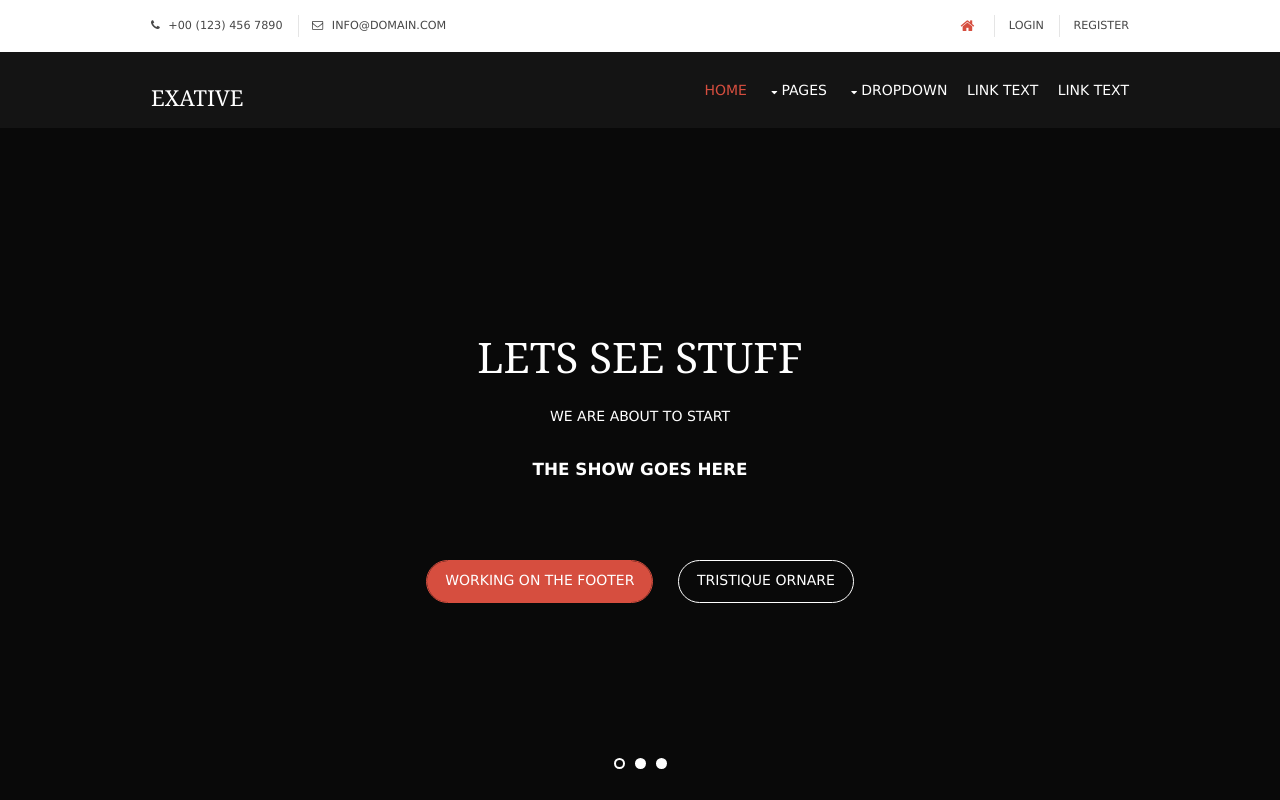
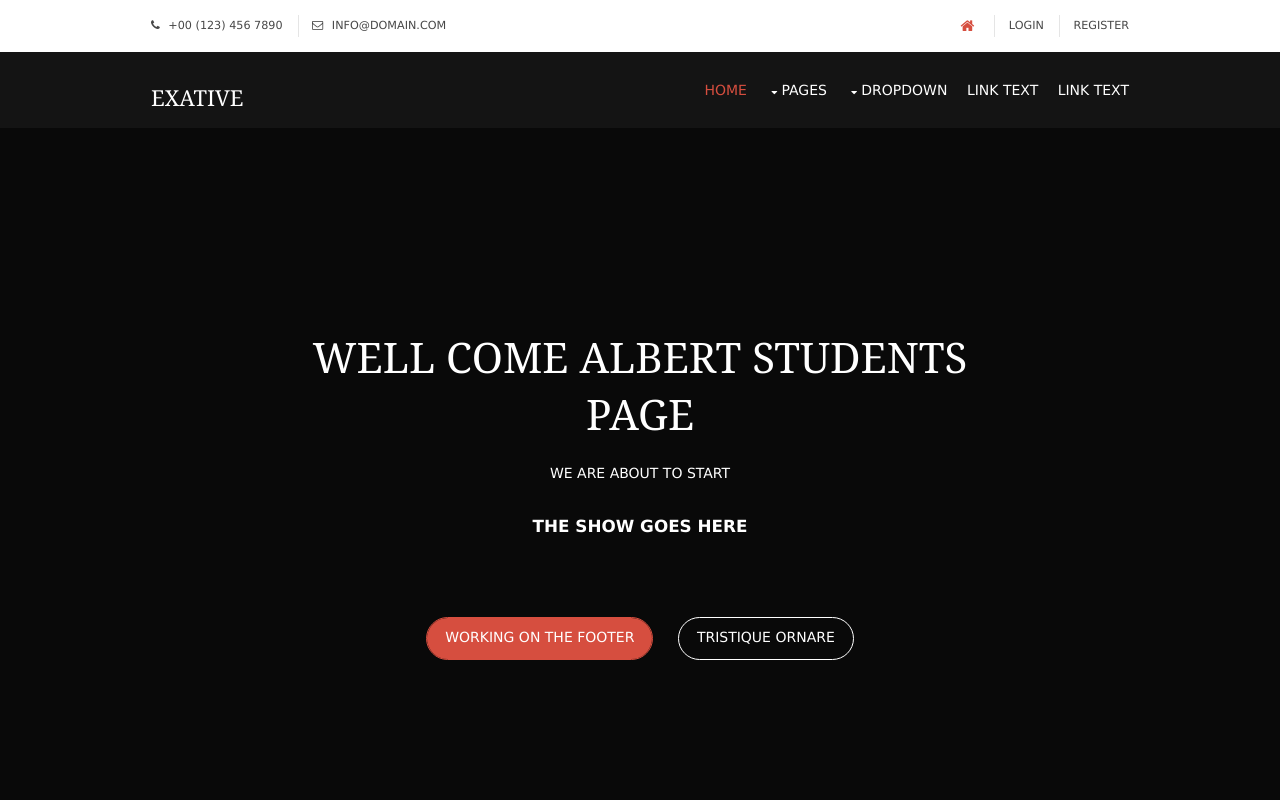
Before and after one commit to saintgyeabour/swe_ipmc, a plain HTML site: page index.html in a window 1280 px wide. Shown: the top 800 px of the page. Drawn offline with Linux system fonts and the light colour scheme.

Commit message:
changed heading

```diff
--- a/index.html
+++ b/index.html
@@ -87,7 +87,7 @@ Licence URI: http://www.os-templates.com/template-terms
       <ul class="slides">
         <li>
           <article>
-            <h3 class="heading">Lets See stuff</h3>
+            <h3 class="heading">well come Albert students page</h3>
             <p>WE ARE ABOUT TO START</p>
             <p class="font-x1 uppercase bold">THE SHOW GOES HERE</p>
             <footer>
```
